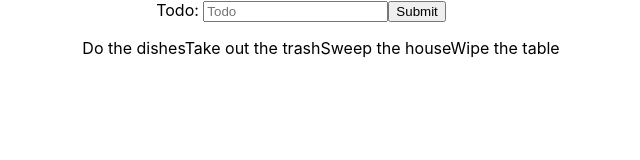
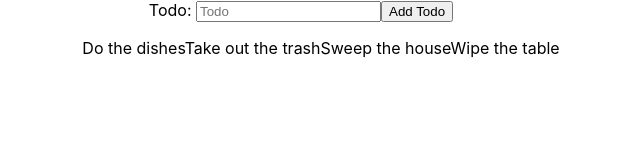
Before and after one commit to brockbyrd/productivity-app, a React (Create React App) app: page / in a window 1280 px wide. Shown: the top 160 px of the page, without its empty margins (339-979 px from the left). Built offline with nearby package versions, Linux system fonts and the light colour scheme.

Commit message:
creates the form to add a todo

```diff
--- a/src/components/TodoInput.js
+++ b/src/components/TodoInput.js
@@ -1,11 +1,18 @@
-import React from 'react'
+import React, { useState } from 'react'
 
-export default function TodoInput() {
+export default function TodoInput({ addTodo }) {
+    const [todo, setTodo] = useState('');
+
+    const handleSubmit = (e) => {
+        e.preventDefault();
+        addTodo([todo])
+        setTodo('')
+    }
     return (
-        <div className="todo__input">
-            <label for="Todo">Todo: </label>
-            <input type="text" name="todo" placeholder="Todo"/>
-            <input type="submit" />
-        </div>
+        <form className="todo__form" onSubmit={handleSubmit}>
+            <label for="todo">Todo: </label>
+            <input type="text" name="todo" value={todo} placeholder="Todo" onChange={e => setTodo(e.target.value)} />
+            <input type="submit" value="Add Todo" />
+        </form>
     )
 }
```
